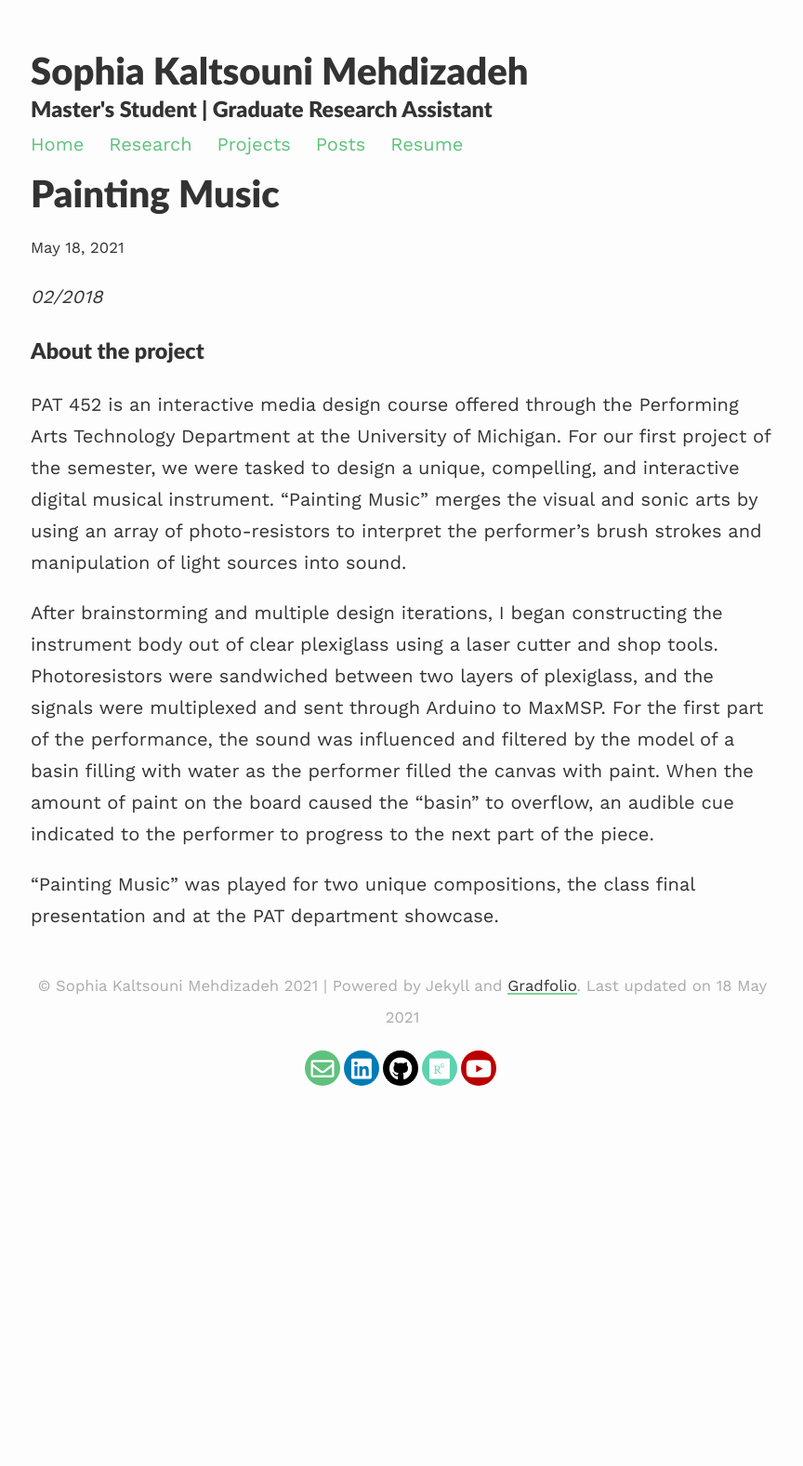
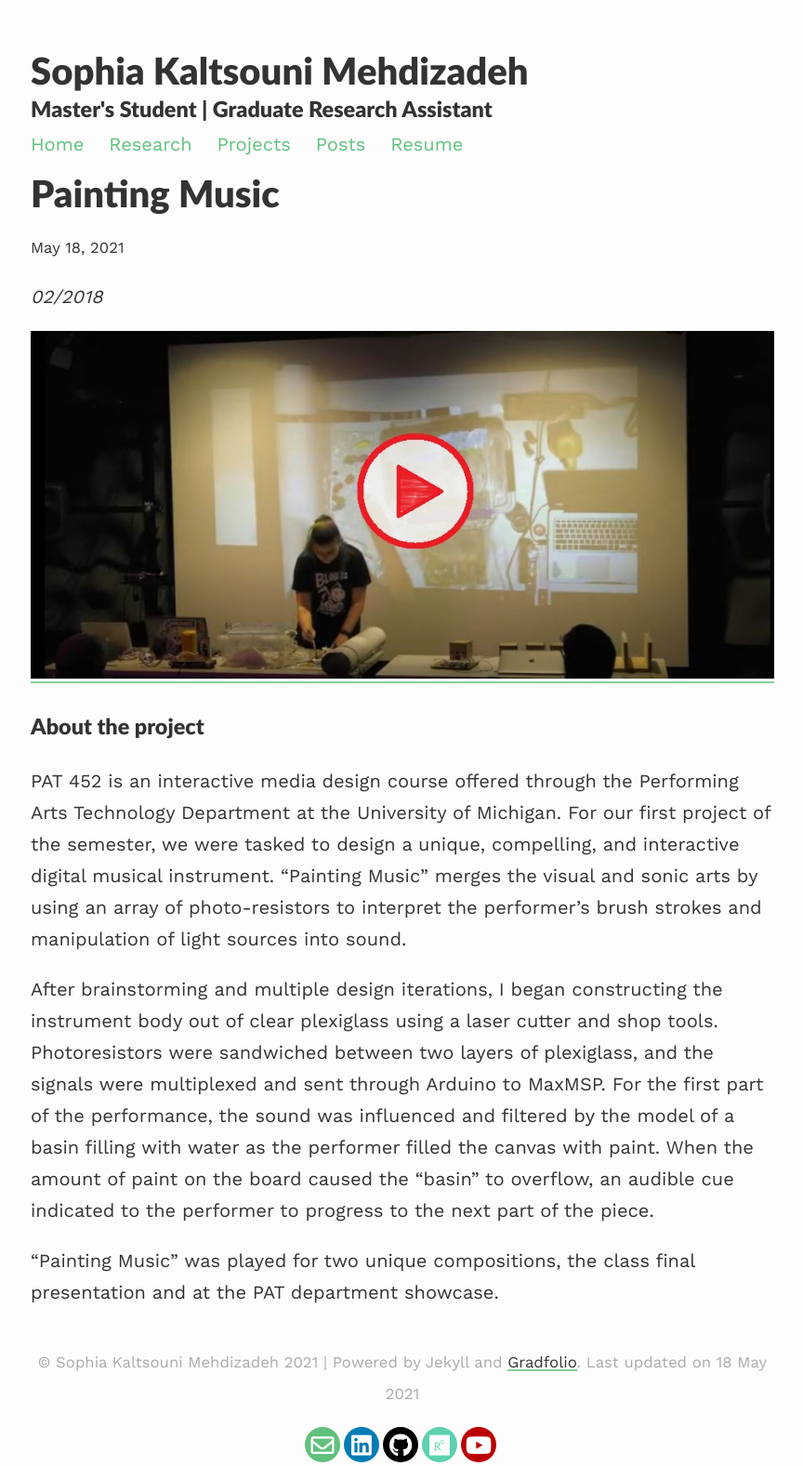
Before and after one commit to smehdizadeh/smehdizadeh.github.io, a Jekyll site: the page built from _projects/5_project.md, in a window 1280 px wide. Shown: the whole page at 93% size, without its empty margins (207-1071 px from the left). Built offline with Jekyll 4.4.1, drawn with Linux system fonts in a browser that asks for light colours; nearby versions of some CDN libraries; before the commit the page ends 1172 px from its top, so only the background shows below that.

Commit message:
Update 5_project.md

```diff
--- a/_projects/5_project.md
+++ b/_projects/5_project.md
@@ -6,6 +6,8 @@ description: An interactive performance system
 
 *02/2018*
 
+[![Video](/assets/images/Capture_Paint.JPG)](https://www.youtube.com/watch?v=6N_F6q_c-hk&ab_channel=PerformingArtsTechnology-UniversityofMichigan)
+
 ### About the project ###
 
 PAT 452 is an interactive media design course offered through the Performing Arts Technology Department at the University of Michigan. For our first project of the semester, we were tasked to design a unique, compelling, and interactive digital musical instrument. "Painting Music" merges the visual and sonic arts by using an array of photo-resistors to interpret the performer's brush strokes and manipulation of light sources into sound.
```
